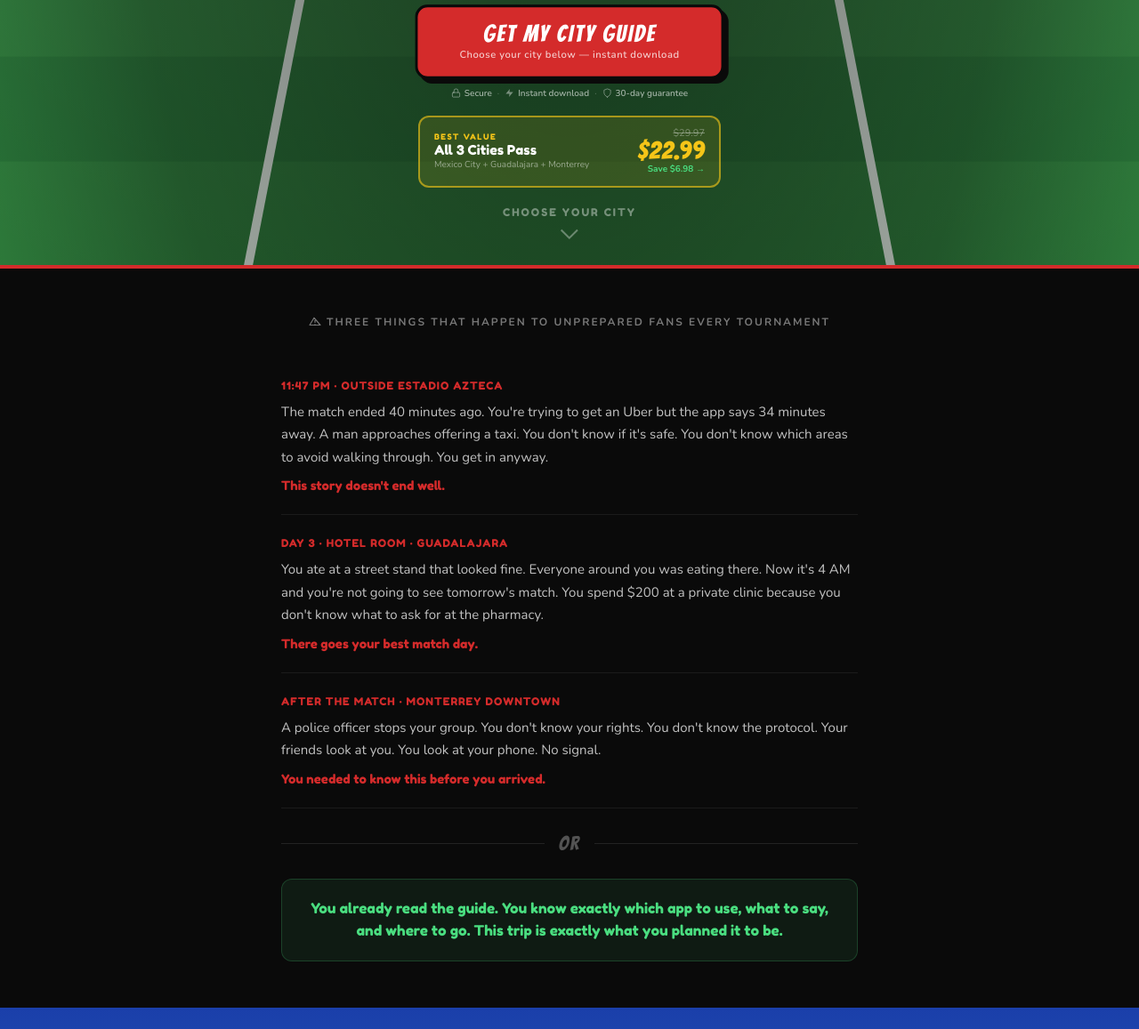
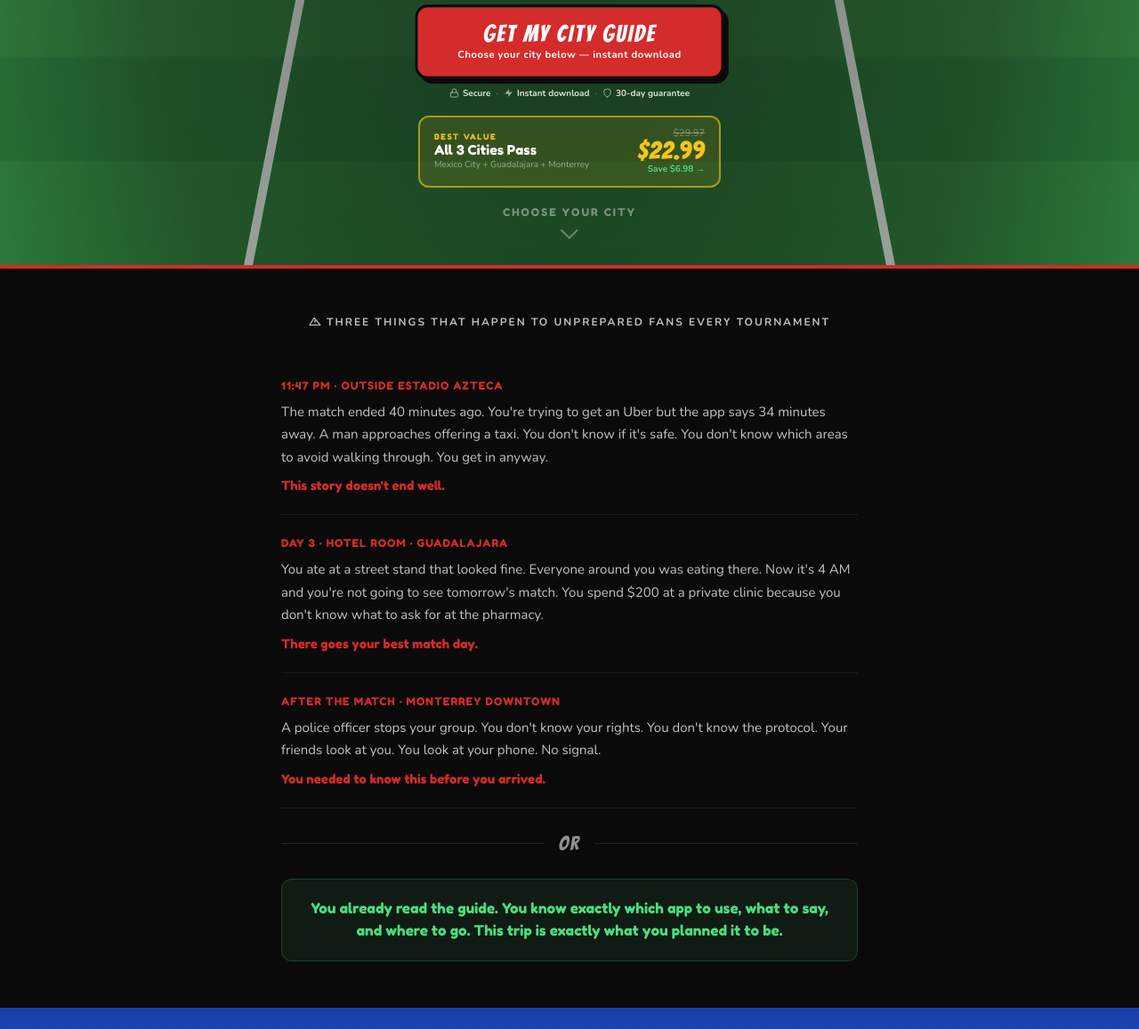
Before and after one commit to andreacanabal/mexico-travel-pass, a plain HTML site: page index.html in a window 1280 px wide. Shown: the part 617-1774 px from the top of the page at 89% size. Drawn offline with nearby package versions, Linux system fonts and the light colour scheme.

Commit message:
Update index.html

```diff
--- a/index.html
+++ b/index.html
@@ -24,7 +24,9 @@ src="https://www.facebook.com/tr?id=1572885741065144&ev=PageView&noscript=1"
 
 <link rel="preconnect" href="https://fonts.googleapis.com">
 <link rel="preconnect" href="https://fonts.gstatic.com" crossorigin>
-<link href="https://fonts.googleapis.com/css2?family=Bangers&family=Fredoka+One&family=Nunito:wght@400;600;700&display=swap" rel="stylesheet">
+<link rel="preload" as="style" href="https://fonts.googleapis.com/css2?family=Bangers&family=Fredoka+One&family=Nunito:wght@400;600;700&display=swap">
+<link href="https://fonts.googleapis.com/css2?family=Bangers&family=Fredoka+One&family=Nunito:wght@400;600;700&display=swap" rel="stylesheet" media="print" onload="this.media='all'">
+<noscript><link href="https://fonts.googleapis.com/css2?family=Bangers&family=Fredoka+One&family=Nunito:wght@400;600;700&display=swap" rel="stylesheet"></noscript>
 <style>
 /* ═══════════════════════════════
    CSS VARIABLES
@@ -1420,7 +1422,7 @@ a{text-decoration:none;color:inherit;}
 
 /* ═══════════════ SYSTEM 3 — FEAR SECTION ═══════════════ */
 #fear-section{background:#0A0A0A;padding:52px 0;border-top:4px solid #D42B2B;}
-.fear-label{font-family:'Nunito',sans-serif;font-size:12px;font-weight:700;color:rgba(255,255,255,0.45);text-transform:uppercase;letter-spacing:2px;text-align:center;margin-bottom:32px;display:flex;align-items:center;justify-content:center;gap:6px;}
+.fear-label{font-family:'Nunito',sans-serif;font-size:12px;font-weight:700;color:rgba(255,255,255,0.75);text-transform:uppercase;letter-spacing:2px;text-align:center;margin-bottom:32px;display:flex;align-items:center;justify-content:center;gap:6px;}
 .fear-scenarios{display:flex;flex-direction:column;gap:0;}
 .fear-scenario{padding:24px 0;border-bottom:1px solid rgba(255,255,255,0.07);opacity:0;transform:translateY(16px);transition:opacity 500ms ease,transform 500ms ease;}
 .fear-scenario.visible{opacity:1;transform:translateY(0);}
@@ -1431,7 +1433,7 @@ a{text-decoration:none;color:inherit;}
 .fear-outcome.good{color:#4ADE80;font-size:16px;text-align:center;padding:20px;background:rgba(74,222,128,0.08);border-radius:12px;border:1px solid rgba(74,222,128,0.2);line-height:1.6;}
 .fear-vs{display:flex;align-items:center;gap:16px;margin:28px 0;}
 .fear-vs-line{flex:1;height:1px;background:rgba(255,255,255,0.1);}
-.fear-vs-text{font-family:'Bangers',cursive;font-size:22px;color:rgba(255,255,255,0.3);letter-spacing:2px;}
+.fear-vs-text{font-family:'Bangers',cursive;font-size:22px;color:rgba(255,255,255,0.55);letter-spacing:2px;}
 
 /* ══════════════ PERKS SECTION ══════════════ */
 #perks-section{
@@ -1635,6 +1637,7 @@ a{text-decoration:none;color:inherit;}
 .hero-outcomes{
   display:flex;flex-direction:column;gap:7px;
   width:100%;max-width:320px;margin:0 auto 22px;
+  min-height:116px;
 }
 .outcome-pill{
   display:flex;align-items:center;gap:8px;
@@ -1694,7 +1697,7 @@ a{text-decoration:none;color:inherit;}
 }
 .cta-sub-text{
   font-family:'Nunito',sans-serif;font-size:11px;
-  font-weight:600;color:rgba(255,255,255,0.75);letter-spacing:0.5px;
+  font-weight:700;color:#FFFFFF;letter-spacing:0.5px;
 }
 
 /* E7 — Trust row */
@@ -1705,7 +1708,7 @@ a{text-decoration:none;color:inherit;}
 .hero-trust-new span{
   display:inline-flex;align-items:center;gap:4px;
   font-family:'Nunito',sans-serif;font-size:10px;
-  font-weight:600;color:rgba(255,255,255,0.6);white-space:nowrap;
+  font-weight:700;color:rgba(255,255,255,0.85);white-space:nowrap;
 }
 .hero-trust-new svg{flex-shrink:0;opacity:0.7;}
 .trust-dot{color:rgba(255,255,255,0.25) !important;font-size:12px;}
```
